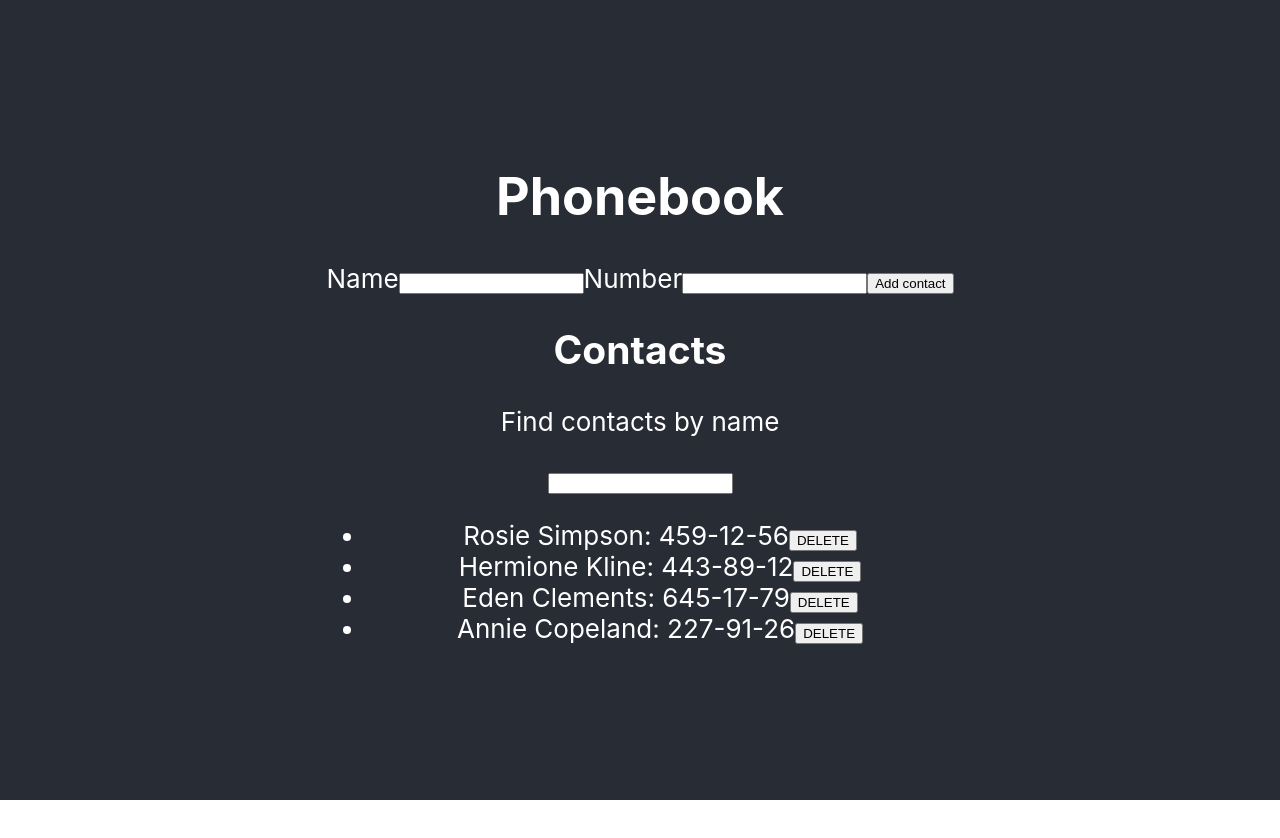
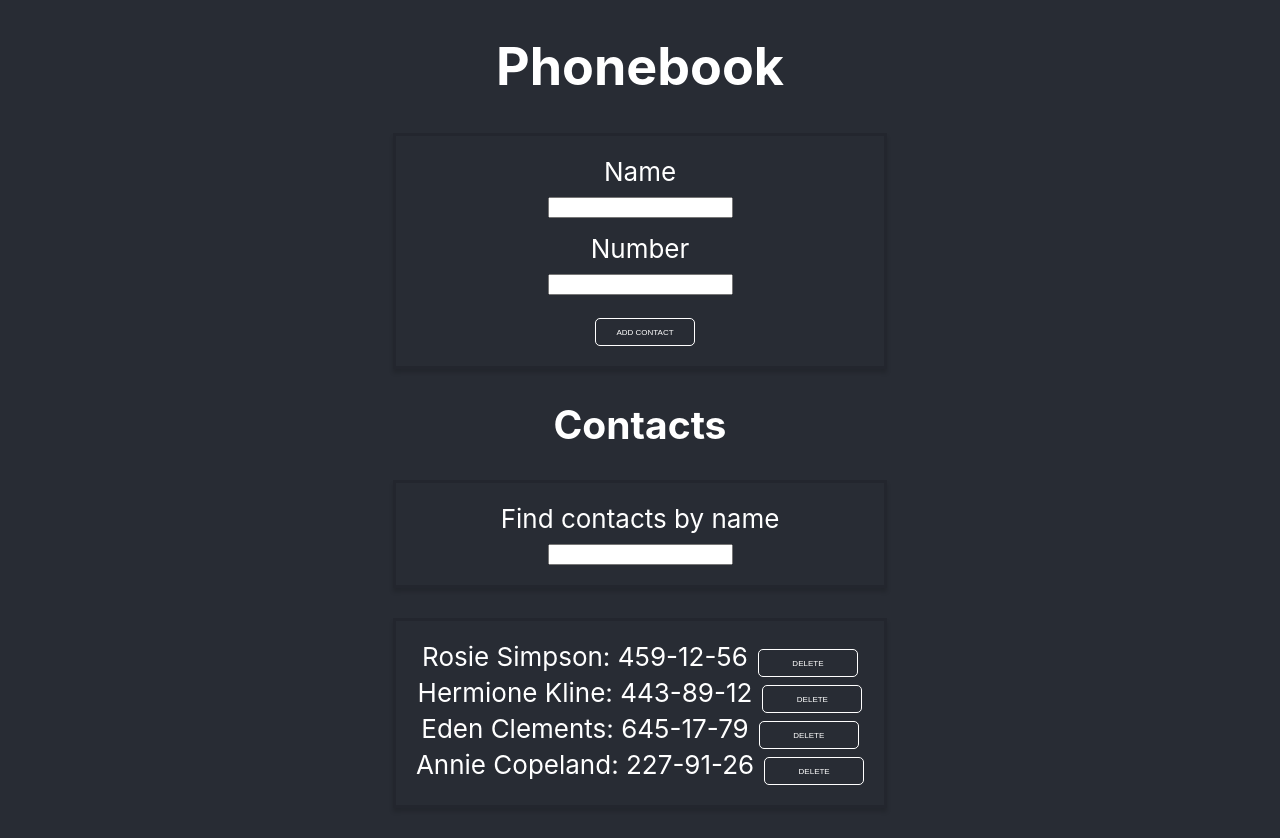
Before and after one commit to PatrycjaNowakowska/goit-react-hw-03-phonebook, a React (Create React App) app: page / in a window 1280 px wide. Before the commit the page ends 800 px from the top, so only its background shows below. Built offline with nearby package versions, Linux system fonts and the light colour scheme.

Commit message:
added styles

```diff
--- a/src/App.jsx
+++ b/src/App.jsx
@@ -1,5 +1,5 @@
-import './App.css';
-import Phonebook from './components/Phonebook/Phonebook';
+import "./App.css";
+import Phonebook from "./components/Phonebook/Phonebook";
 
 function App() {
   return (
--- a/src/components/ContactForm/ContactForm.jsx
+++ b/src/components/ContactForm/ContactForm.jsx
@@ -1,12 +1,20 @@
-import React from 'react';
+import React from "react";
+import styles from "../Styles.module.css";
 
-const ContactForm = ({ handleSubmit, handleChangeName, inputID, handleChangeNumber }) => {
+const ContactForm = ({
+  handleSubmit,
+  handleChangeName,
+  inputID,
+  handleChangeNumber,
+}) => {
   return (
     <div>
-          <form onSubmit={handleSubmit}>
+      <form onSubmit={handleSubmit} className={styles.form}>
         <label>
           Name
+          <br></br>
           <input
+            className={styles.input}
             type="text"
             name="name"
             pattern="^[a-zA-Zа-яА-Я]+(([' -][a-zA-Zа-яА-Я ])?[a-zA-Zа-яА-Я]*)*$"
@@ -16,10 +24,13 @@ const ContactForm = ({ handleSubmit, handleChangeName, inputID, handleChangeNumb
             onChange={handleChangeName}
             id={inputID}
           />
+          <br></br>
         </label>
         <label>
           Number
+          <br></br>
           <input
+            className={styles.input}
             type="tel"
             name="number"
             pattern="\+?\d{1,4}?[-.\s]?\(?\d{1,3}?\)?[-.\s]?\d{1,4}[-.\s]?\d{1,4}[-.\s]?\d{1,9}"
@@ -29,12 +40,15 @@ const ContactForm = ({ handleSubmit, handleChangeName, inputID, handleChangeNumb
             onChange={handleChangeNumber}
             id={inputID}
           />
+          <br></br>
         </label>
 
-          <button type="submit">Add contact</button>
+        <button className={styles.btn} type="submit">
+          Add contact
+        </button>
       </form>
     </div>
-    )
-}
+  );
+};
 
 export default ContactForm;
--- a/src/components/ContactList/ContactList.jsx
+++ b/src/components/ContactList/ContactList.jsx
@@ -1,14 +1,21 @@
-import React from 'react'
+import React from "react";
+import styles from "../Styles.module.css";
 
 const ContactList = ({ filter, contacts, deleteContact }) => {
   return (
     <div>
-         <ul>
+      <ul className={styles.list}>
         {filter === ""
           ? contacts.map(({ id, name, number }) => (
               <li key={id}>
                 {name}: {number}
-                    <button type="button" onClick={() => deleteContact(id)}>DELETE</button>
+                <button
+                  type="button"
+                  onClick={() => deleteContact(id)}
+                  className={styles.btn}
+                >
+                  DELETE
+                </button>
               </li>
             ))
           : contacts
@@ -18,12 +25,18 @@ const ContactList = ({ filter, contacts, deleteContact }) => {
               .map(({ id, name, number }) => (
                 <li key={id}>
                   {name}: {number}
-                        <button type="button" onClick={() => deleteContact(id)}>DELETE</button>
+                  <button
+                    type="button"
+                    onClick={() => deleteContact(id)}
+                    className="btn"
+                  >
+                    DELETE
+                  </button>
                 </li>
               ))}
       </ul>
     </div>
-    )
-}
+  );
+};
 
 export default ContactList;
--- a/src/components/Filter/Filter.jsx
+++ b/src/components/Filter/Filter.jsx
@@ -1,9 +1,10 @@
-import React from 'react'
+import React from "react";
+import styles from "../Styles.module.css";
 
 const Filter = ({ filterInput }) => {
   return (
-        <div>
-          <p>Find contacts by name</p>
+    <div className={styles.form}>
+      <p className={styles.text}>Find contacts by name</p>
       <input
         type="text"
         name="filter"
@@ -12,7 +13,7 @@ const Filter = ({ filterInput }) => {
         onChange={filterInput}
       />
     </div>
-    )
-}
+  );
+};
 
 export default Filter;
--- /dev/null
+++ b/src/components/Styles.module.css
@@ -0,0 +1,37 @@
+.btn {
+    width: 100px;
+    font-weight: 500;
+    font-size: 12px;
+    line-height: 1.333;
+    text-align: center;
+    text-transform: uppercase;
+    color: #ffffff;
+    border: 1px solid rgba(255, 255, 255, 1);
+    background: transparent;
+    border-radius: 5px;
+    cursor: pointer;
+    margin-left: 10px;
+    padding: 5px;
+    font-variant: all-petite-caps;
+}
+
+
+.form,
+.list {
+    border-style: solid;
+    padding: 20px;
+    border-color: #23262e;
+    box-shadow: 0px 4px 4px rgba(0, 0, 0, 0.15);
+    margin: 2px;
+    margin-top: 10px;
+    margin-bottom: 30px;
+    list-style: none;
+}
+
+.text {
+    margin: 0;
+}
+
+.input {
+    margin-bottom: 15px;
+}
```
Also changed, not shown: src/components/Phonebook/Phonebook.jsx (+8 -8 lines). Lines whose indentation alone changed are shown as unchanged.
